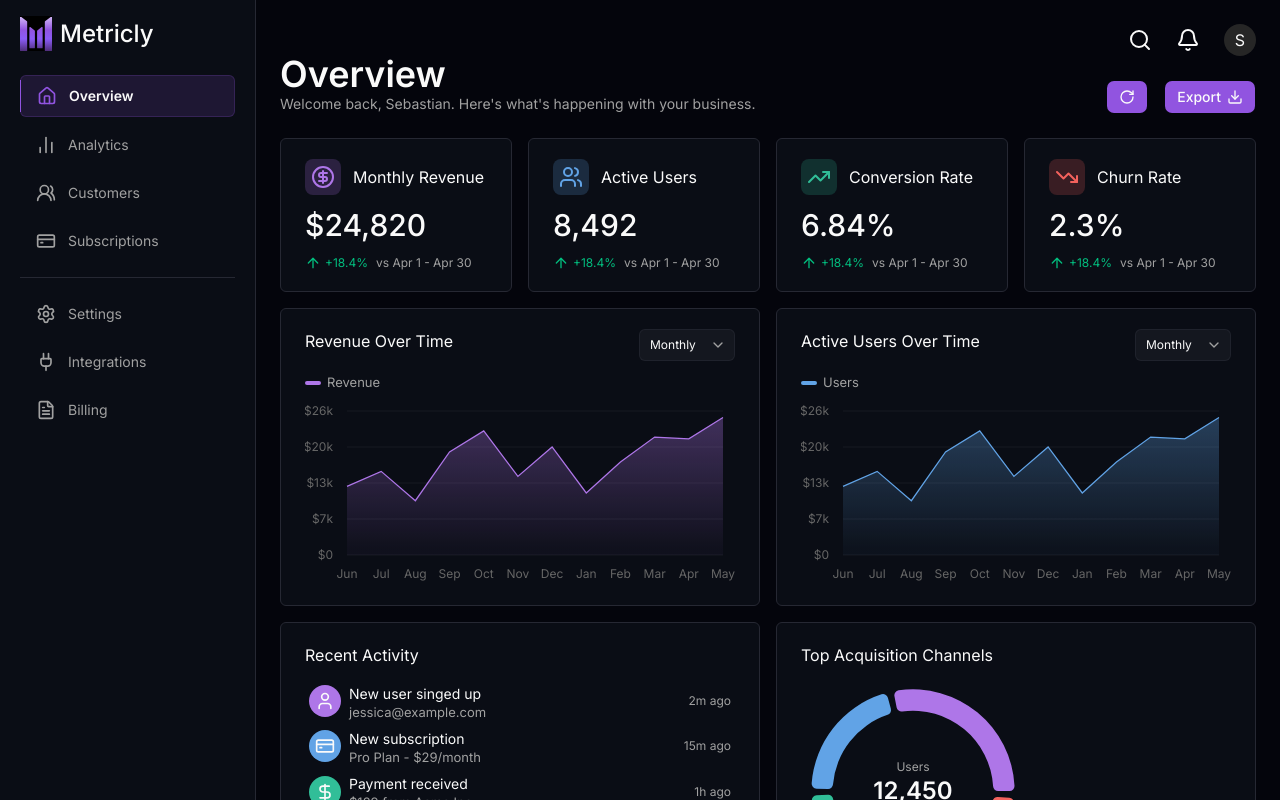
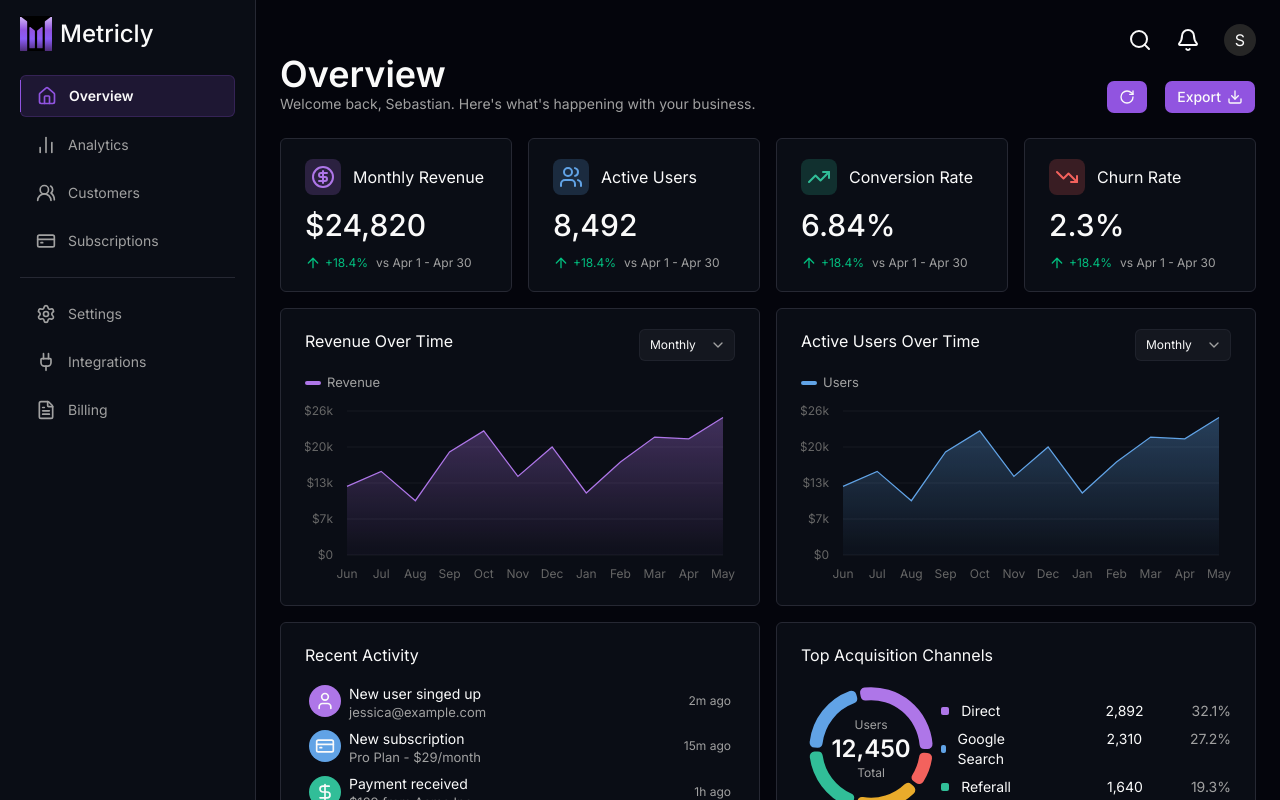
Before and after one commit to svsxn/metricly, a Next.js app: page /dashboard in a window 1280 px wide. Shown: the top 800 px of the page. Built offline with nearby package versions, Linux system fonts and the light colour scheme.

Commit message:
feat: add temp legend

```diff
--- a/src/components/dashboard/acquisition-channels.tsx
+++ b/src/components/dashboard/acquisition-channels.tsx
@@ -10,7 +10,41 @@ export default function AcquisitionChannels() {
       }}
       className="col-span-4 sm:col-span-2"
     >
-      <ChartPie />
+      <div className="flex">
+        <ChartPie />
+        <div className="mx-auto flex flex-col justify-center gap-2 text-sm">
+          <div className="flex justify-between gap-24">
+            <div className="flex items-center gap-3">
+              <div className="size-2 bg-chart-1 rounded-xs" />
+              <span>Direct</span>
+            </div>
+            <div className="flex gap-12">
+              <span>2,892</span>
+              <span className="text-muted-foreground">32.1%</span>
+            </div>
+          </div>
+          <div className="flex justify-between gap-24">
+            <div className="flex items-center gap-3">
+              <div className="size-2 bg-chart-2 rounded-xs" />
+              <span>Google Search</span>
+            </div>
+            <div className="flex gap-12">
+              <span>2,310</span>
+              <span className="text-muted-foreground">27.2%</span>
+            </div>
+          </div>
+          <div className="flex justify-between gap-24">
+            <div className="flex items-center gap-3">
+              <div className="size-2 bg-chart-3 rounded-xs" />
+              <span>Referall</span>
+            </div>
+            <div className="flex gap-12">
+              <span>1,640</span>
+              <span className="text-muted-foreground">19.3%</span>
+            </div>
+          </div>
+        </div>
+      </div>
       <div className="group flex gap-2 hover:cursor-pointer">
         <span className="text-primary text-xs">View full report</span>
         <ArrowRightIcon
```
